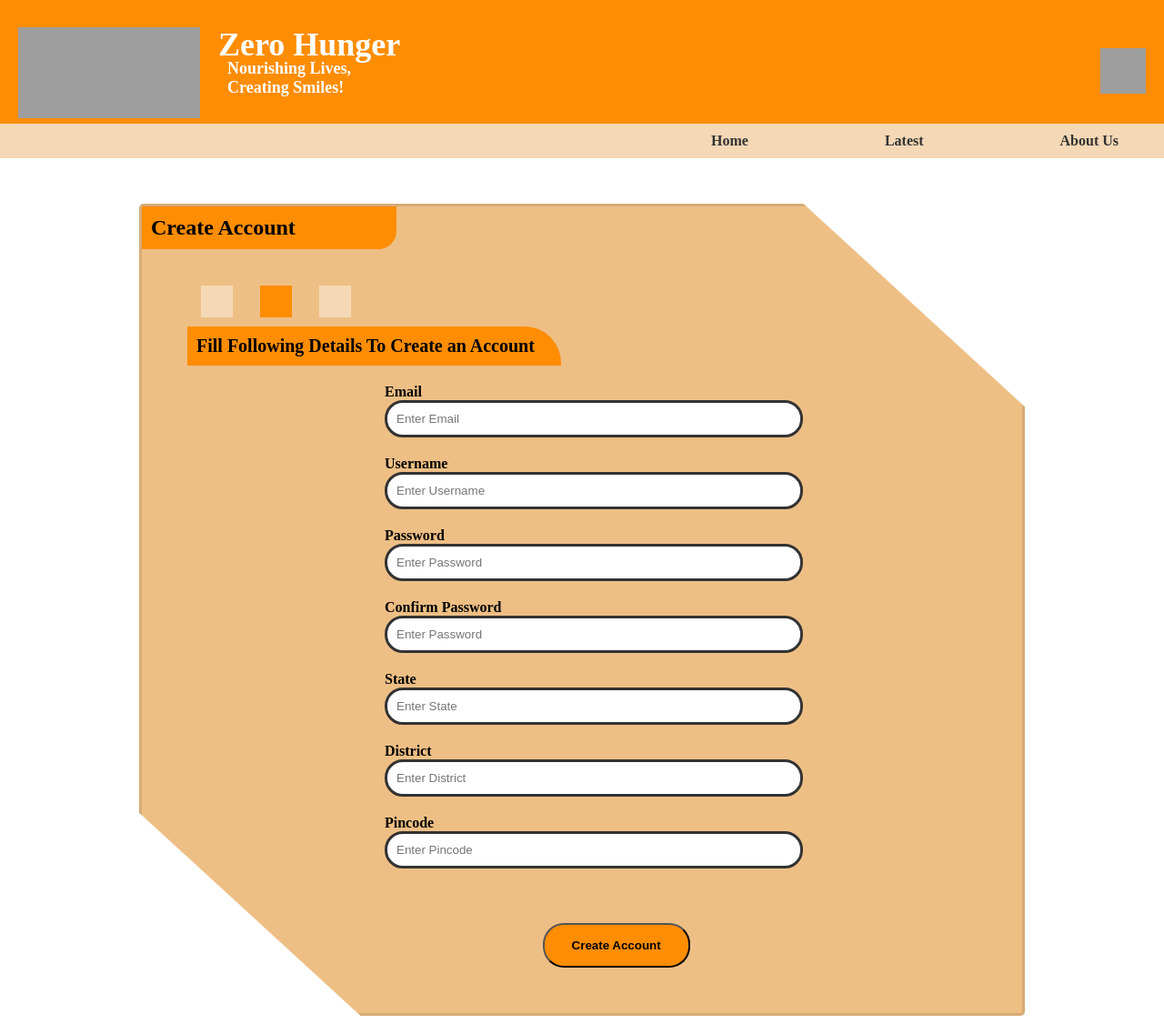
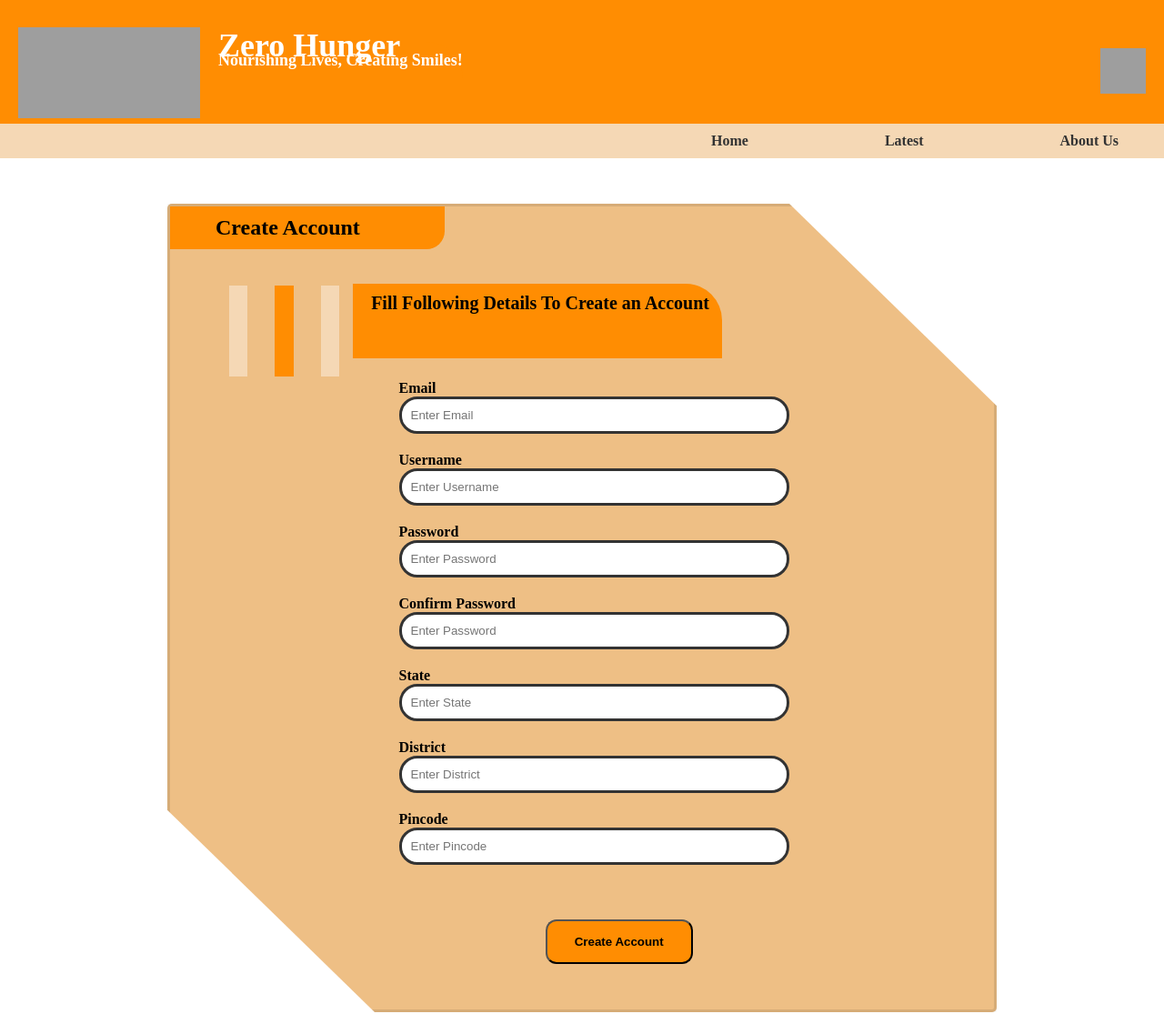
Before and after one commit to Atharvkote/Zero-Hunger, a PHP site: page /createAccount.html in a window 1280 px wide. Shown: the whole page at 91% size. After the commit the page ends 1113 px from the top, so only its background shows below. Run offline with PHP 8.4, Linux system fonts and the light colour scheme; some web fonts are replaced; grey boxes are pictures that could not be loaded.

Commit message:
final Sigup page

```diff
--- a/frontend/login-module/createAccount-style.css
+++ b/frontend/login-module/createAccount-style.css
@@ -28,10 +28,11 @@ header {
 
 .logo p {
     margin: 5px 0;
-    margin-top: -15px;
+    margin-top: -25px;
     font-size: 18px;
-    margin-left: 20px;
+    /* margin-left: 20px; */
     color: white;
+    width: auto;
 }
 
 header img {
@@ -73,7 +74,7 @@ header img {
 .form-container {
     background-color: #eebf85;
     padding: 50px;
-    width: 70%;
+    width:65%;
     border-radius: 5px;
     box-shadow: 0 0 10px rgba(0, 0, 0, 0.1);
     margin: 0 50px;
@@ -87,19 +88,19 @@ h2 {
     margin-left: -50px;
     width: 30%;
     border-bottom-right-radius: 20px;
-    padding: 10px;
+    padding: 10px 10px 10px 50px;
 }
 
 .subtitle {
     display: inline-flex;
-    margin: 20px 0;
+    margin: 20px 0px 0px 0px;
 }
 
 .first,
 .second,
 .third {
-    height: 35px;
-    width: 35px;
+    height: 100px;
+    width: 25px;
     margin: 0 15px;
 }
 
@@ -118,9 +119,9 @@ h2 {
 p {
     font-size: 20px;
     background: #ff8d02;
-    margin-top: -10px;
-    width: 45%;
-    padding: 10px;
+    margin-top: -2px;
+    width: 85%;
+    padding: 10px 0px 40px 20px;
     border-top-right-radius: 40px;
 }
 
@@ -141,7 +142,7 @@ button {
     margin-left: 40%;
     background-color: #ff8d02;
     padding: 15px 30px;
-    border-radius: 23px;
+    border-radius: 12px;
     margin-top: 40px;
 }
 
--- a/frontend/login-module/createAccount.html
+++ b/frontend/login-module/createAccount.html
@@ -37,8 +37,8 @@
                 <div class="first"></div>
                 <div class="second"></div>
                 <div class="third"></div>
+                <p><b>Fill Following Details To Create an Account</b></p>
             </div>
-            <p><b>Fill Following Details To Create an Account</b></p>
             <form action="createAccount.html" method="post">
                 <label for="email">Email</label>
                 <input type="email" id="email" name="email" placeholder="Enter Email" required>
```
